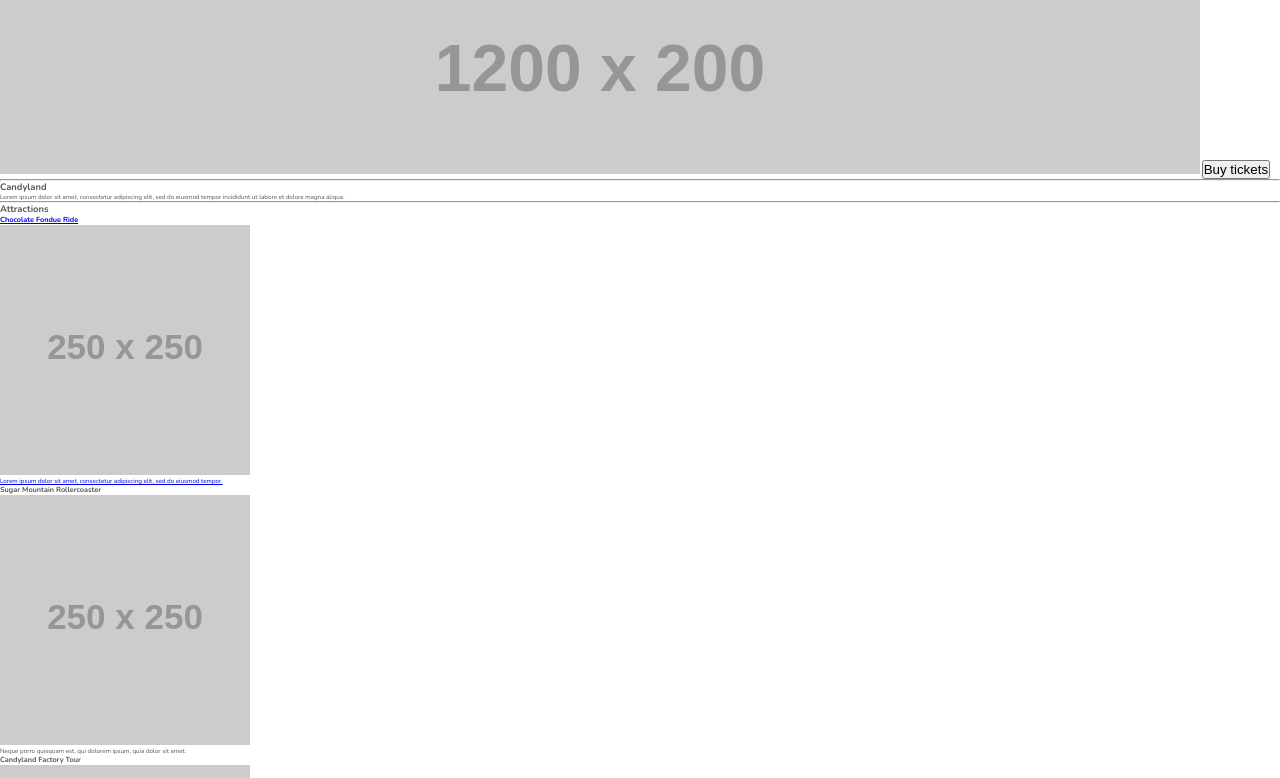
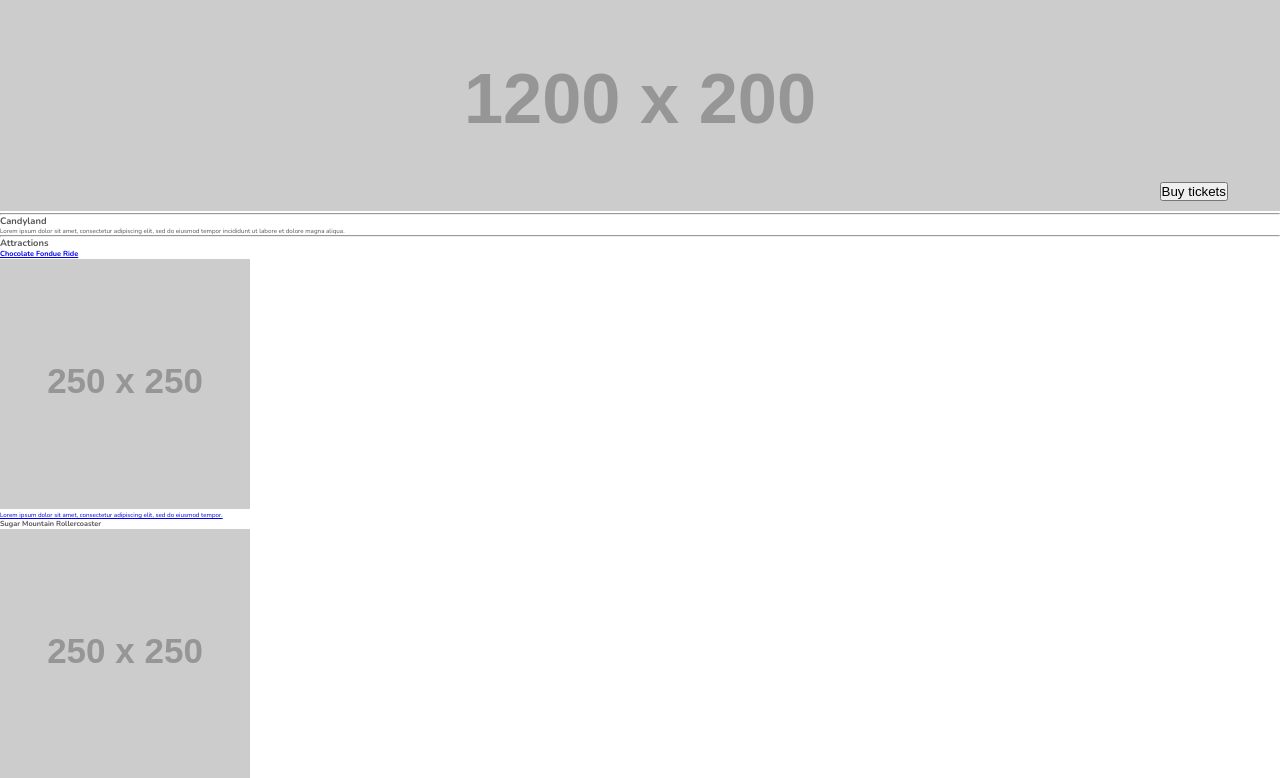
Before and after one commit to williamthorsen/theme-park, a website: page public/index.html in a window 1280 px wide. Shown: the part 66-844 px from the top of the page. Drawn offline with nearby package versions, Linux system fonts and the light colour scheme; placeholder pictures from the web are drawn by us; a web font is replaced by a local one.

Commit message:
ux: Add layout for header section on landing page

```diff
--- a/public/css/style.css
+++ b/public/css/style.css
@@ -54,6 +54,40 @@ a.logo-font:visited {
 /* ----- END COMMON ELEMENTS ----- */
 
 
+/* ----- HOME PAGE ----- */
+.header {
+  position: relative;
+}
+
+.header img {
+  width: 100%;
+  object-fit: cover;
+  margin: 0 auto;
+}
+
+.header .content {
+  position: absolute;
+  top: 0;
+  left: 0;
+  z-index: 10;
+}
+
+.header .content,
+.header .content div {
+  width: 100%;
+  height: 100%;
+}
+
+.header .content div {
+  display: flex;
+  flex-direction: row;
+  justify-content: flex-end;
+  align-items: flex-end;
+}
+
+/* ----- END HOME PAGE ----- */
+
+
 /* ----- ATTRACTIONS PAGE ----- */
 
 
--- a/public/index.html
+++ b/public/index.html
@@ -14,7 +14,7 @@
   </head>
   <body>
     <!-- Menu bar -->
-    <nav>
+    <nav class="navbar x-constraint">
       <a class="logo-font" href="/">
         Candyland
       </a>
@@ -29,9 +29,17 @@
     <hr>
 
     <main>
-      <header>
-        <img src="https://via.placeholder.com/1200x200.png" alt="Placeholder for header image">
-        <button id="tickets">Buy tickets</button>
+      <header class="header">
+        <img
+          class="header"
+          src="https://via.placeholder.com/1200x200.png"
+          alt="Placeholder for header image"
+        >
+        <div class="content">
+          <div class="x-constraint">
+            <button id="tickets">Buy tickets</button>
+          </div>
+        </div>
       </header>
 
       <hr>
```
